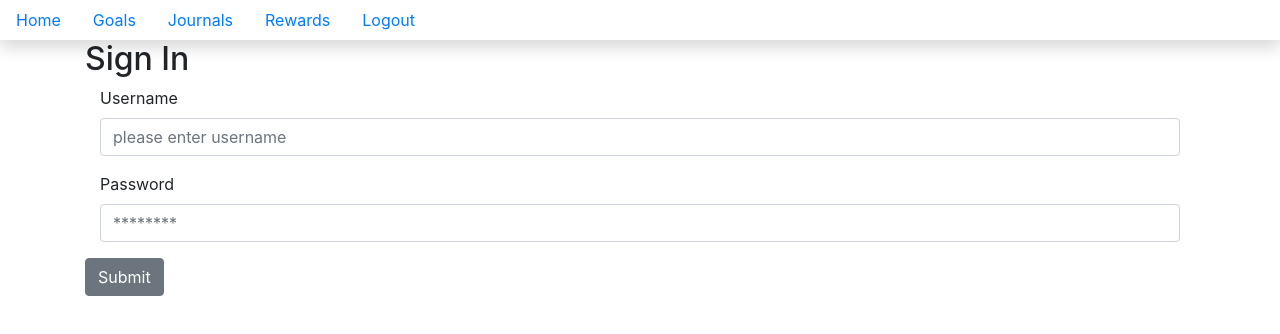
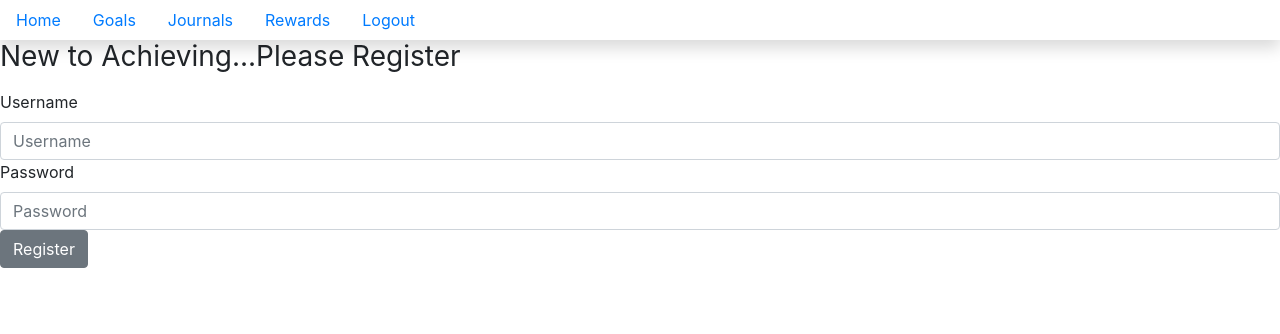
Before and after one commit to mderamus19/capstone-dreamer-to-achiever, a React (Create React App) app: page /register in a window 1280 px wide. Shown: the top 334 px of the page. Built offline with nearby package versions, Linux system fonts and the light colour scheme; no server answers.

Commit message:
add sessionStorage

```diff
--- a/src/ApplicationViews.js
+++ b/src/ApplicationViews.js
@@ -1,42 +1,27 @@
-import { Route } from "react-router-dom";
+import { Route, Redirect } from "react-router-dom";
 import React, { Component } from "react";
 import GoalList from "./components/goal/GoalList";
 // import StepList from './components/step/StepList'
 import JournalList from "./components/journal/JournalList";
 import APIManager from "./components/modules/APIManager";
+import Login from "./components/authentication/Login";
+import Register from "./components/authentication/Register";
 
 export default class ApplicationViews extends Component {
+  // Check if credentials are in local storage
+  isAuthenticated = () => sessionStorage.getItem("credentials") !== null;
+
   state = {
     goals: [],
-    // steps: []
     journals: []
   };
-  componentDidMount() {
-      const newState ={};
-APIManager.getAll()
-      .then(goals => (newState.goals = goals))
-      .then(() => {
-        //   return EmployeeManager.getAll();
-        // })
-        // .then(employees => (newState.employees = employees))
-        // .then(() => {
-        //   return LocationManager.getAll();
-        // })
-        // .then(locations => (newState.locations = locations))
-        // .then(() => {
-        //   return OwnerManager.getAll();
-      })
-      // .then(owners => (newState.owners = owners))
-      .then(() => this.setState(newState));
 
-    // const newState = {};
-    // fetch("http://localhost:5002/goals")
-    //   .then(r => r.json())
-    //   .then(goals => (newState.goals = goals))
-    //   .then(() => fetch("http://localhost:5002/journals").then(r => r.json()))
-    //   .then(journals => (newState.journals = journals))
-    //   .then(() => this.setState(newState));
-  }
+  getUserGoals = () => {
+    APIManager.getAll(sessionStorage.getItem("userId")).then(user_goals =>
+      this.setState({ goals: user_goals })
+    );
+  };
+
   deleteGoal = id => {
     return fetch(`http://localhost:5002/goals/${id}`, {
       method: "DELETE"
@@ -50,6 +35,20 @@ APIManager.getAll()
   render() {
     return (
       <React.Fragment>
+        <Route exact path="/login" component={Login} />
+        <Route
+          exact
+          path="/register"
+          render={props => {
+            return (
+              <Register
+                {...props}
+                users={this.state.users}
+                addNewUser={this.addNewUser}
+              />
+            );
+          }}
+        />
         <Route
           exact
           path="/goals"
--- a/src/components/Dream.js
+++ b/src/components/Dream.js
@@ -10,7 +10,6 @@ export default class Dream extends Component {
     return (
       <React.Fragment>
         <NavBar />
-        <Login />
         <ApplicationViews />
       </React.Fragment>
     );
--- a/src/components/authentication/Login.js
+++ b/src/components/authentication/Login.js
@@ -11,8 +11,10 @@ import {
 import "./Login.css";
 import APIManager from "../modules/APIManager";
 import { withRouter } from "react-router-dom";
+import Register from "./Register";
+// import { Link } from "react-router-dom";
 
- class Login extends Component {
+class Login extends Component {
   // Set initial state
   state = {
     username: "",
@@ -29,17 +31,36 @@ import { withRouter } from "react-router-dom";
   // Simplistic handler for login submit
   handleLogin = e => {
     e.preventDefault();
+    //     if (this.state.username === "" || this.state.password === "") {
+    //       alert("Oops! Please enter username and password");
+    //     }
+    //     let sameUser = this.props.users.find(
+    //       user =>
+    //         user.username === this.state.username &&
+    //         user.password === this.state.password
+    //     );
+    //     if (sameUser !== undefined) {
+    //       sessionStorage.setItem("id", sameUser.id);
+    //       this.props.history.push("/goals");
+    //     } else {
+    //       alert("Password or username not found. Try again or register!");
+    //     }
+    //   };
+
 
     APIManager.get(this.state.username).then(result => {
       console.log("result", result);
       if (result.length > 0) {
         result.forEach(res => {
-          sessionStorage.setItem("userId", res.id);
-        });
+        if(this.state.password === res.password){
+            sessionStorage.setItem(
+                "credentials", res.id
+              );
 
-        alert("Welcome Dreamer To Achiever!");
+        }
+    }
+        );
 
-        this.props.history.push("/home");
       } else {
         alert("Please Register!");
       }
@@ -54,29 +75,36 @@ import { withRouter } from "react-router-dom";
           <Col>
             <FormGroup>
               <Label>Username</Label>
-              <Input onChange={this.handleFieldChange}
+              <Input
+                onChange={this.handleFieldChange}
                 type="username"
                 name="username"
-                id="exampleUsername"
+                id="username"
                 placeholder="please enter username"
+                required=""
+                autoFocus=""
               />
             </FormGroup>
           </Col>
           <Col>
             <FormGroup>
-              <Label for="examplePassword">Password</Label>
-              <Input onChange={this.handleFieldChange}
+              <Label for="password">Password</Label>
+              <Input
+                onChange={this.handleFieldChange}
                 type="password"
                 name="password"
-                id="examplePassword"
+                id="password"
                 placeholder="********"
+                required=""
               />
             </FormGroup>
           </Col>
-          <Button>Submit</Button>
+          <Button type="submit">Sign In</Button>
+          <hr />
+          <Button onClick={() => this.props.history.push("/register")}>register</Button>
         </Form>
       </Container>
     );
   }
 }
-export default withRouter(Login)
+export default withRouter(Login);
--- /dev/null
+++ b/src/components/authentication/Register.js
@@ -0,0 +1,78 @@
+import React, { Component } from "react";
+import {
+  Container,
+  Col,
+  Form,
+  FormGroup,
+  Label,
+  Input,
+  Button
+} from "reactstrap";
+import "./Register.css";
+import APIManager from "../modules/APIManager";
+import { withRouter } from "react-router-dom";
+
+class Register extends Component {
+
+    // Set initial state needs to be empty
+    state = {
+        username: "",
+        password: ""
+        // existingUser: {}
+    }
+
+    addNewUser = (user) =>
+        APIManager.post(user)
+        .then( newUser => {
+        sessionStorage.setItem("userId", newUser.id)
+        alert("You are ready to Achieve!")
+
+      })
+
+
+    // Update state whenever an input field is edited
+    handleFieldChange = (evt) => {
+        const stateToChange = {}
+        stateToChange[evt.target.id] = evt.target.value
+        this.setState(stateToChange)
+    }
+
+    // Simplistic handler for login submit; e is event
+    saveNewUser = event => {
+        event.preventDefault()
+        const user = {
+            username: this.state.username,
+            password: this.state.password
+        }
+
+        this.addNewUser(user).then(() => this.props.history.push("/home"))
+    }
+    render() {
+        return (
+            <Form className="RegistrationForm">
+                <h1 className="h3 mb-3 font-weight-normal">New to Achieving...Please Register</h1>
+                <Label htmlFor="inputUsername">
+                    Username
+                </Label>
+                <Input onChange={this.handleFieldChange} type="username"
+                       id="username"
+                       placeholder="Username"
+                       required="" autoFocus="" />
+                <Label htmlFor="inputPassword">
+                    Password
+                </Label>
+                <Input onChange={this.handleFieldChange} type="password"
+                       id="password"
+                       placeholder="Password"
+                       required="" />
+                <Button onClick={this.saveNewUser} type="submit">
+                   Register
+                </Button>
+            </Form>
+        )
+    }
+}
+
+
+
+export default withRouter(Register)
--- a/src/components/nav/NavBar.js
+++ b/src/components/nav/NavBar.js
@@ -1,6 +1,7 @@
 import React, { Component } from "react"
 import { Link } from "react-router-dom"
 import "bootstrap/dist/css/bootstrap.min.css"
+
 
 
 export default class NavBar extends Component {
```
Also changed, not shown: src/api/database.json (+26 -17 lines), src/components/authentication/Register.css (added).
